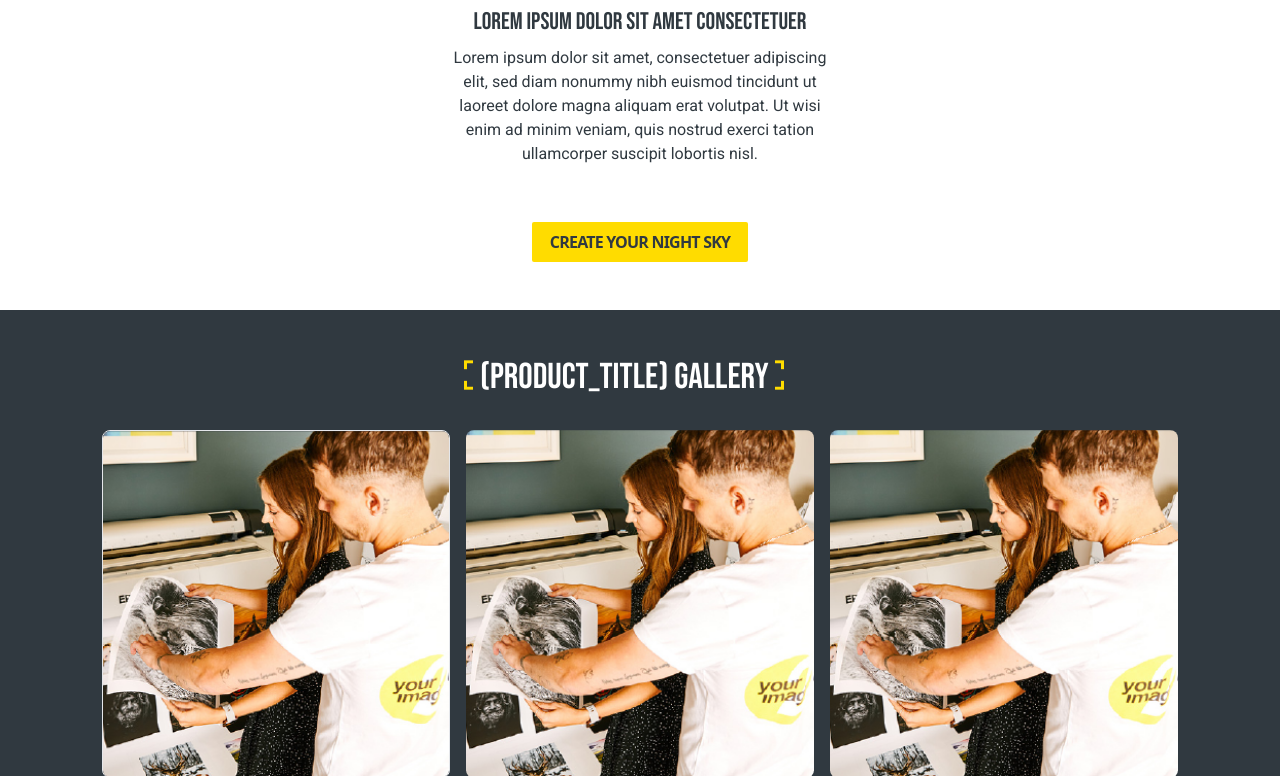
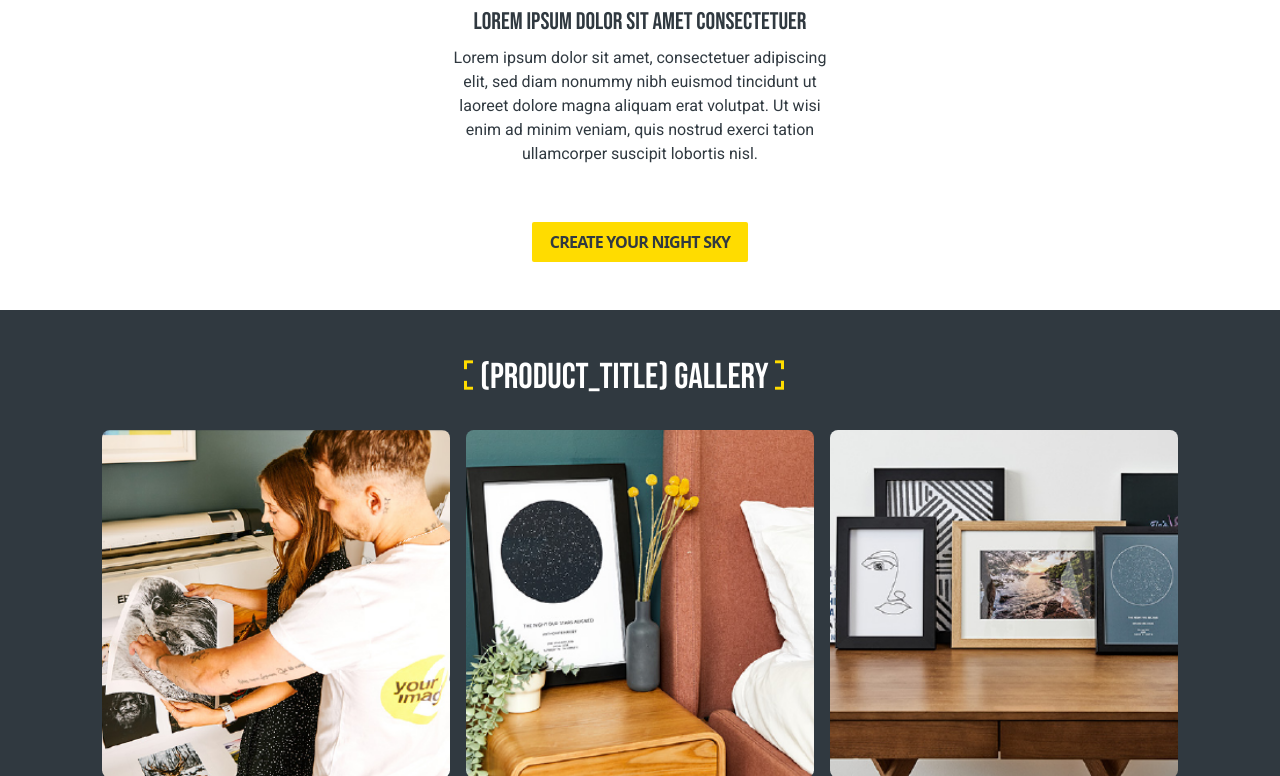
Before and after one commit to Acentrix-Jordan/twilo-practical-test, a React (Create React App) app: page / in a window 1280 px wide. Shown: the part 2024-2800 px from the top of the page. Built offline with nearby package versions, Linux system fonts and the light colour scheme.

Commit message:
Product Gallery Refactored

```diff
--- a/src/Components/Header.js
+++ b/src/Components/Header.js
@@ -1,5 +1,6 @@
 import React from "react";
 import Sidebar from "./Sidebar";
+import DB from "../data/data.json";
 
 const Header = () => {
   return (
@@ -13,18 +14,14 @@ const Header = () => {
         <Sidebar />
       </div>
       <div className='sm:flex hidden bg-banner-main justify-around p-2  '>
-        <div className='flex items-center'>
-          <img src='./images/header_image.png' alt='' className='' />
-          <p className='ml-2'> Trust signal goes here</p>
-        </div>
-        <div className='flex items-center w-auto'>
-          <img src='./images/header_image.png' alt='' />
-          <p className='ml-2'>Trust signal goes here</p>
-        </div>
-        <div className='flex items-center'>
-          <img src='./images/header_image.png' alt='' className='' />
-          <p className='ml-2'>Trust signal goes here</p>
-        </div>
+        {DB.header.map((signal) => {
+          return (
+            <div id={signal.id} className='flex items-center'>
+              <img src={signal.trustImage} alt='' />
+              <p className='ml-2'>{signal.trustSignal}</p>
+            </div>
+          );
+        })}
       </div>
     </div>
   );
--- a/src/Components/ProductGallery.js
+++ b/src/Components/ProductGallery.js
@@ -1,6 +1,16 @@
 import React from "react";
+import DB from "../data/data.json";
 
 const ProductGallery = () => {
+  /* Responsive Styling START */
+  const regularImageStyling =
+    "object-cover justify-center overflow-hidden w-full md:max-w-[348px] md:h-[348px] h-[300px] max-w-[300px] rounded-lg";
+  const mainImageStyling = `${regularImageStyling} 2xl:col-span-2 2xl:row-span-2 2xl:h-full 2xl:max-w-full`;
+  const smallScreenStyling = `hidden sm:block ${regularImageStyling}`;
+  const mediumScreenStyling = `hidden md:block ${regularImageStyling}`;
+  const xxlScreenStyling = `hidden 2xl:block ${regularImageStyling}`;
+  /*Responsive Styling END*/
+
   return (
     <div className='flex relative top-24 align-center flex-col back bg-header-footer justify-center items-center '>
       <div className='relative top-12 w-[320px] items-center'>
@@ -15,42 +25,26 @@ const ProductGallery = () => {
         id='container'
         className='grid grid-cols-1 sm:grid-cols-2 lg:grid-cols-3 auto-rows-{200px} 2xl:grid-cols-5 2xl:auto-rows-{348px} box-border gap-4 2xl:gap-5 p-8 relative top-12'
       >
-        <img
-          id='main_image'
-          className='object-cover justify-center overflow-hidden w-full md:max-w-[348px] md:h-[348px] h-[300px] max-w-[300px] 2xl:col-span-2 2xl:row-span-2 2xl:h-full 2xl:max-w-full border rounded-lg'
-          src='./images/dummy_image1.png'
-          alt=''
-        />
-        <img
-          className=' object-cover justify-center overflow-hidden w-full md:max-w-[348px] md:h-[348px] h-[300px] max-w-[300px] rounded-lg'
-          src='./images/dummy_image1.png'
-          alt=''
-        />
-        <img
-          className=' object-cover justify-center overflow-hidden w-full md:max-w-[348px] md:h-[348px] h-[300px] max-w-[300px] rounded-lg'
-          src='./images/dummy_image1.png'
-          alt=''
-        />
-        <img
-          className='hidden sm:block object-cover justify-center overflow-hidden w-full md:max-w-[348px] md:h-[348px] h-[300px] max-w-[300px] rounded-lg'
-          src='./images/dummy_image1.png'
-          alt=''
-        />
-        <img
-          className='hidden md:block object-cover justify-center overflow-hidden w-full md:max-w-[348px] md:h-[348px] h-[300px] max-w-[300px] rounded-lg'
-          src='./images/dummy_image1.png'
-          alt=''
-        />
-        <img
-          className='hidden md:block object-cover justify-center overflow-hidden w-full md:max-w-[348px] md:h-[348px] h-[300px] max-w-[300px] rounded-lg'
-          src='./images/dummy_image1.png'
-          alt=''
-        />
-        <img
-          className='hidden 2xl:block object-cover justify-center overflow-hidden w-full md:max-w-[348px] md:h-[348px] h-[300px] max-w-[300px] rounded-lg'
-          src='./images/dummy_image1.png'
-          alt=''
-        />
+        {DB.productGallery.map((image) => {
+          return (
+            <img
+              id={image.id}
+              className={
+                image.isMainImage
+                  ? mainImageStyling
+                  : image.smallRender
+                  ? smallScreenStyling
+                  : image.mediumRender
+                  ? mediumScreenStyling
+                  : image.xxlRender
+                  ? xxlScreenStyling
+                  : regularImageStyling
+              }
+              src={image.productImage}
+              alt={image.productImageDescription}
+            />
+          );
+        })}
       </div>
       <span className='sm:m-10 sm:mb-20 mb-10 relative top-6'>
         CREATE YOUR NIGHT SKY
--- a/src/Components/Welcome.js
+++ b/src/Components/Welcome.js
@@ -29,7 +29,7 @@ const Welcome = () => {
       <div id='container' className='flex w-screen justify-around flex-wrap  '>
         {DB.welcome.map((section) => {
           return (
-            <div className='flex flex-col items-center p-4'>
+            <div key={section.id} className='flex flex-col items-center p-4'>
               <div className='max-h-[300px] overflow-hidden justify-center '>
                 <img src={section.image} alt={`${section.imageAlt}`} />
               </div>
```
